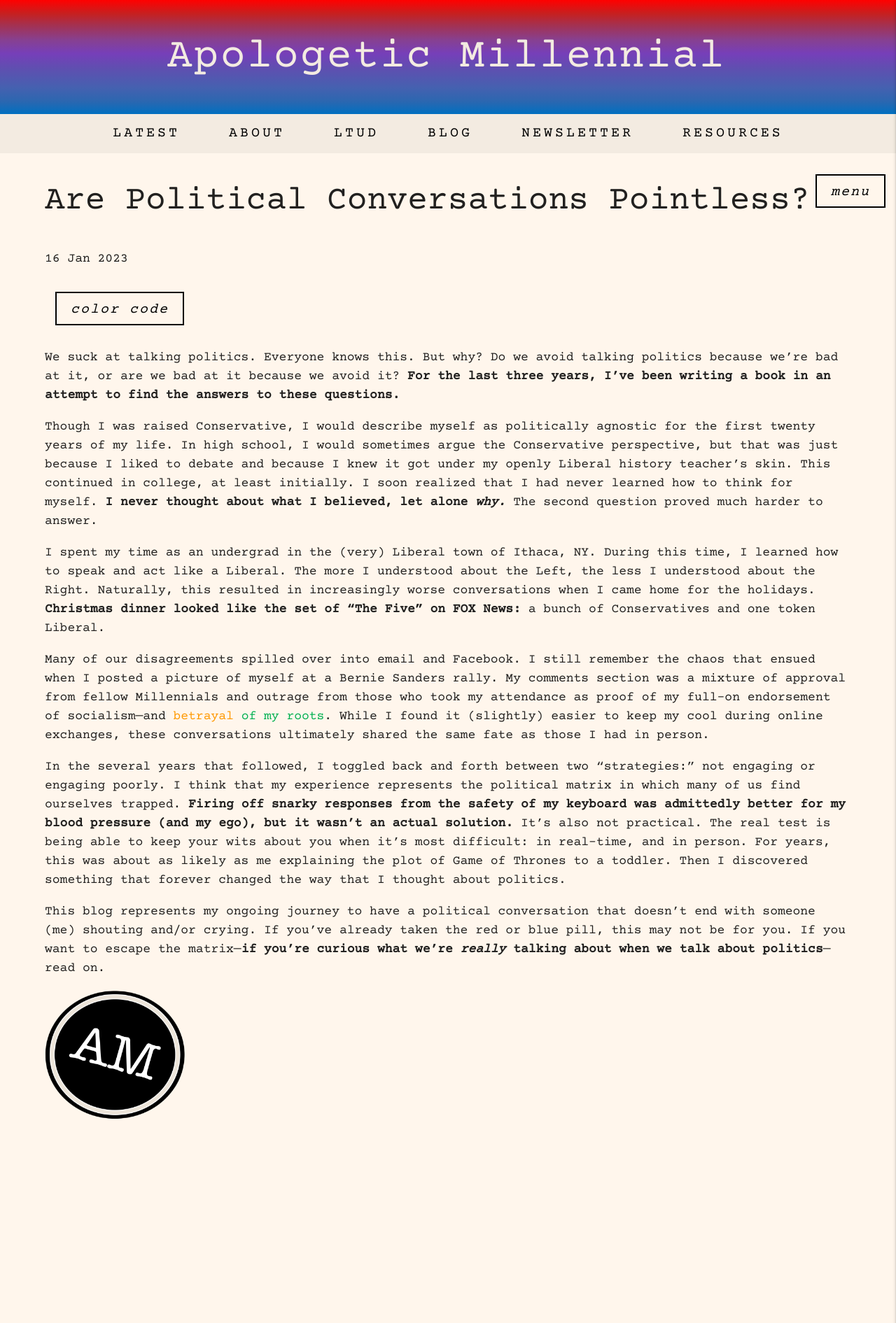
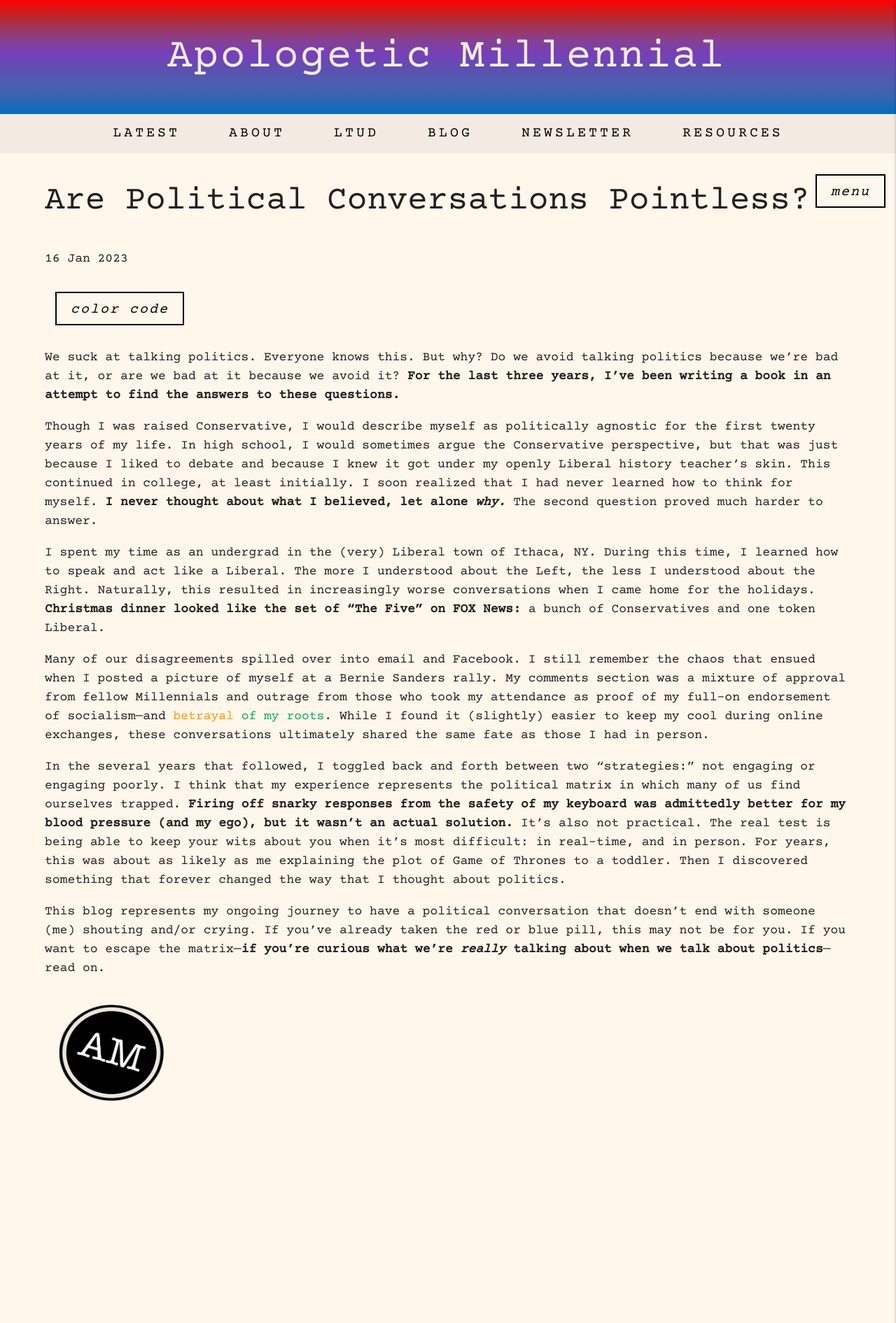
Before and after one commit to khiciste/apologetic_millennial, a Jekyll site: the page built from _posts/2023-01-16-are-political-conversations-pointless.html, in a window 1280 px wide. Shown: the whole page at 70% size. Built offline with Jekyll 4.4.1, drawn with Linux system fonts in a browser that asks for light colours; some web fonts are replaced.

Commit message:
styling brand stamp

```diff
--- a/_layouts/post.html
+++ b/_layouts/post.html
@@ -136,7 +136,7 @@ layout: default
       {{ content }}
 
     </div>
-    <img class="responsive post-brand-stamp" src="/images/apologetic_millennial_logo_no_bg.png" />
+    <img class="responsive brand-stamp" src="/images/apologetic_millennial_logo_no_bg.png" />
   </div>
 
 </div>
--- a/styles/style.css
+++ b/styles/style.css
@@ -450,8 +450,9 @@ input[type='text'] {
   margin: 0;
 }
 
-.post-brand-stamp {
-  max-width: 200px;
+.brand-stamp {
+  margin: 20px;
+  max-width: 150px;
   height: auto;
 }
 
```
